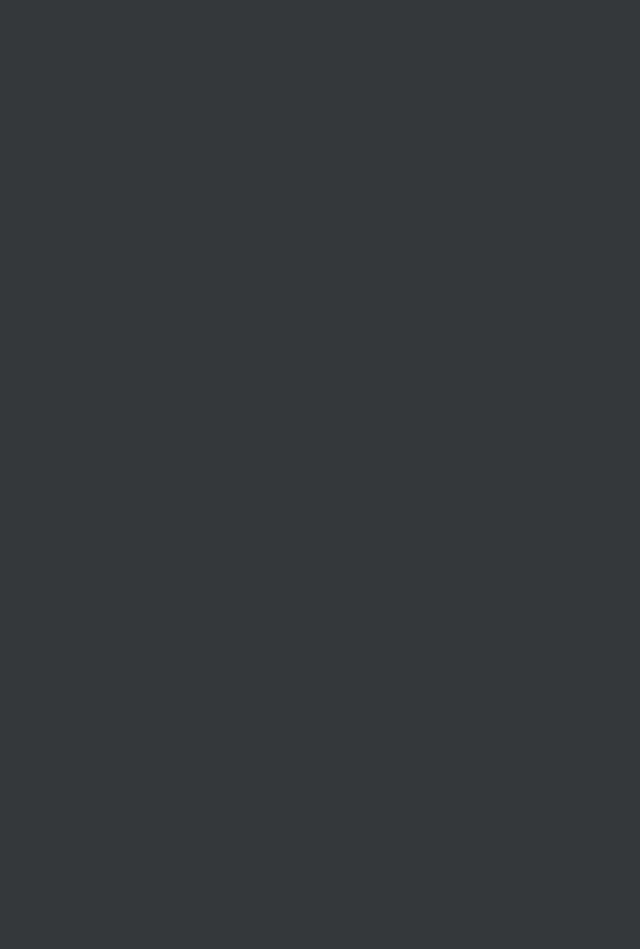
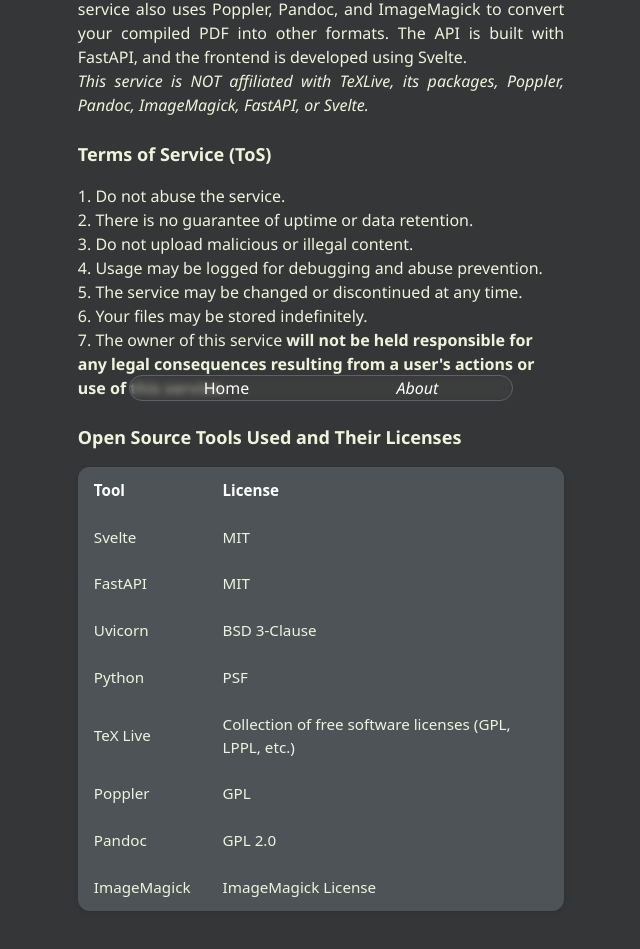
Before and after one commit to TiewTNT/tlpdapi, a SvelteKit app in the folder frontend/: page /about in a window 1280 px wide. Before the commit this address had no page. Shown: the part 351-1300 px from the top of the page, without its empty margins (319-959 px from the left). Before the commit the page ends 800 px from the top, so only its background shows below. Built offline with nearby package versions, Linux system fonts and the light colour scheme.

Commit message:
Enhance navigation and layout in Svelte components; update compile logic for archive handling and improve CSS styles

```diff
--- a/frontend/src/app.css
+++ b/frontend/src/app.css
@@ -98,15 +98,15 @@
     position: absolute;
     top: 50%;
     left: 50%;
-    transform: translate(-30%, -60%);
+    transform: translate(-50%, -50%);
     width: 40%;
+    max-width: 400px;
 }
 
-.centered-div>* {
+.centered-div > * {
     width: 100%;
     max-width: 400px;
 }
-
 
 .custom-file-label {
     display: inline-block;
@@ -127,3 +127,61 @@
     margin-top: 1rem;
     margin-bottom: 1rem;
 }
+
+nav {
+    width: 30%;
+    text-align: center;
+    font-weight: light;
+    color: var(--text-color-2);
+    border: solid 1px var(--border-color);
+    border-radius: 1rem;
+    display: grid;
+    position: fixed;
+    backdrop-filter: blur(3px) brightness(60%) contrast(70%);
+    bottom: 2rem;
+    left: 35%;
+    margin-bottom: 1rem;
+    grid-auto-flow: column;
+}
+nav a {
+    grid-row: 1fr;
+}
+a.selected {
+  font-style: italic;
+}
+  table {
+    width: 100%;
+    border-collapse: collapse;
+    margin: 1rem 0;
+    font-family: system-ui, sans-serif;
+    font-size: 0.95rem;
+    background: var(--element-bg);
+    border-radius: 12px;
+    box-shadow: 0 2px 6px rgba(0, 0, 0, 0.1);
+    overflow: hidden;
+  }
+
+  thead {
+    background-color: var(--element-bg);
+    color: var(--text-color-2);
+    text-align: left;
+  }
+
+  th, td {
+    padding: 12px 16px;
+    border-bottom: 1px solid --border-color;
+  }
+
+  tr:last-child td {
+    border-bottom: none;
+  }
+
+  a:hover {
+    text-decoration: underline;
+  }
+
+  h2 {
+    font-weight: bold;
+    font-size: large;
+    margin-bottom: 1rem;
+  }
--- a/frontend/src/routes/+layout.svelte
+++ b/frontend/src/routes/+layout.svelte
@@ -1,7 +1,41 @@
 <script>
-	import '../app.css';
+	import "../app.css";
+	import { page } from "$app/stores";
+	import { derived } from "svelte/store";
 
-	let { children } = $props();
+	const currentPath = derived(page, ($page) => $page.url.pathname);
+
+	const navItems = [
+		{ href: "/", label: "Home" },
+		{ href: "/about", label: "About" },
+	];
 </script>
 
-{@render children()}
+<link rel="preconnect" href="https://fonts.googleapis.com" />
+<link rel="preconnect" href="https://fonts.gstatic.com" crossorigin />
+<link
+	href="https://fonts.googleapis.com/css2?family=Noto+Sans:ital,wght@0,100..900;1,100..900&display=swap"
+	rel="stylesheet"
+/>
+
+<link rel="preconnect" href="https://fonts.googleapis.com" />
+<link rel="preconnect" href="https://fonts.gstatic.com" crossorigin />
+<link
+	href="https://fonts.googleapis.com/css2?family=Noto+Serif+Display:ital,wght@0,100..900;1,100..900&display=swap"
+	rel="stylesheet"
+/>
+
+<slot />
+
+<nav>
+  {#each navItems as item}
+    <a
+      href="{item.href}"
+      class:selected={$page.url.pathname === item.href}
+    >
+      {item.label}
+    </a>
+  {/each}
+</nav>
+
+<div style="height:5rem;"></div>
--- /dev/null
+++ b/frontend/src/routes/about/+page.svelte
@@ -0,0 +1,67 @@
+<div style="display:block;margin-left:auto;margin-right:auto;width:40%">
+    <img src="/txcpapi.svg" class="txcpapi" alt="TXCPAPI" />
+    <div style="text-align: justify;">
+        <p>
+            <strong>TXCPAPI</strong> is an API that uses TeXLive (along with all its packages) to compile your TeX files. It is not stable. It never will be. But if it works, it works. You upload your TeX file, and you get a PDF or another format of your choice in return. You can also upload a .zip file, but keep in mind that commands will be executed in the root directory of your zip, so be cautious. If you encounter a bug, deal with it—it might be fixed later, but no guarantees. This service also uses Poppler, Pandoc, and ImageMagick to convert your compiled PDF into other formats. The API is built with FastAPI, and the frontend is developed using Svelte. <br />
+            <em>This service is NOT affiliated with TeXLive, its packages, Poppler, Pandoc, ImageMagick, FastAPI, or Svelte.</em>
+        </p>
+    </div>
+    <br />
+
+    <h2>Terms of Service (ToS)</h2>
+    <ol>
+        <li>1. Do not abuse the service.</li>
+        <li>2. There is no guarantee of uptime or data retention.</li>
+        <li>3. Do not upload malicious or illegal content.</li>
+        <li>4. Usage may be logged for debugging and abuse prevention.</li>
+        <li>5. The service may be changed or discontinued at any time.</li>
+        <li>6. Your files may be stored indefinitely.</li>
+        <li>
+            7. The owner of this service <strong>will not be held responsible for any legal consequences resulting from a user's actions or use of this service.</strong>
+        </li>
+    </ol>
+    <br/>
+    <h2>Open Source Tools Used and Their Licenses</h2>
+    <table>
+        <thead>
+            <tr>
+                <th>Tool</th>
+                <th>License</th>
+            </tr>
+        </thead>
+        <tbody>
+            <tr>
+                <td><a href="https://github.com/sveltejs/svelte">Svelte</a></td>
+                <td>MIT</td>
+            </tr>
+            <tr>
+                <td><a href="https://github.com/tiangolo/fastapi">FastAPI</a></td>
+                <td>MIT</td>
+            </tr>
+            <tr>
+                <td><a href="https://github.com/encode/uvicorn">Uvicorn</a></td>
+                <td>BSD 3-Clause</td>
+            </tr>
+            <tr>
+                <td><a href="https://docs.python.org/3/license.html">Python</a></td>
+                <td>PSF</td>
+            </tr>
+            <tr>
+                <td><a href="https://www.tug.org/texlive/copying.html">TeX Live</a></td>
+                <td>Collection of free software licenses (GPL, LPPL, etc.)</td>
+            </tr>
+            <tr>
+                <td><a href="https://poppler.freedesktop.org/">Poppler</a></td>
+                <td>GPL</td>
+            </tr>
+            <tr>
+                <td><a href="https://github.com/jgm/pandoc/blob/main/COPYING">Pandoc</a></td>
+                <td>GPL 2.0</td>
+            </tr>
+            <tr>
+                <td><a href="https://github.com/ImageMagick/ImageMagick/blob/main/LICENSE">ImageMagick</a></td>
+                <td>ImageMagick License</td>
+            </tr>
+        </tbody>
+    </table>
+</div>
```
Also changed, not shown: frontend/src/routes/+page.svelte (+2 -8 lines), 2 other files (tests, documents, lock files or other folders).
